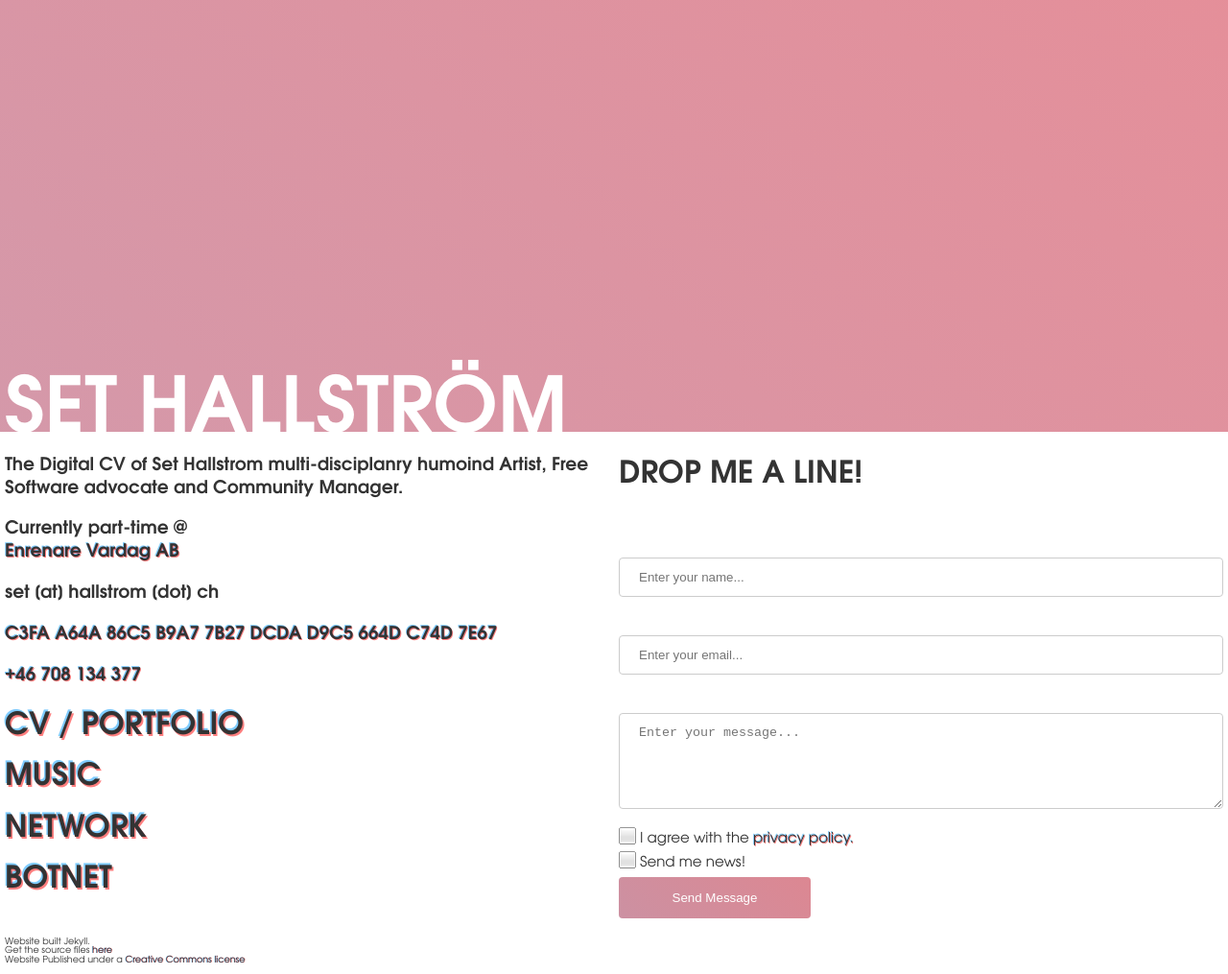
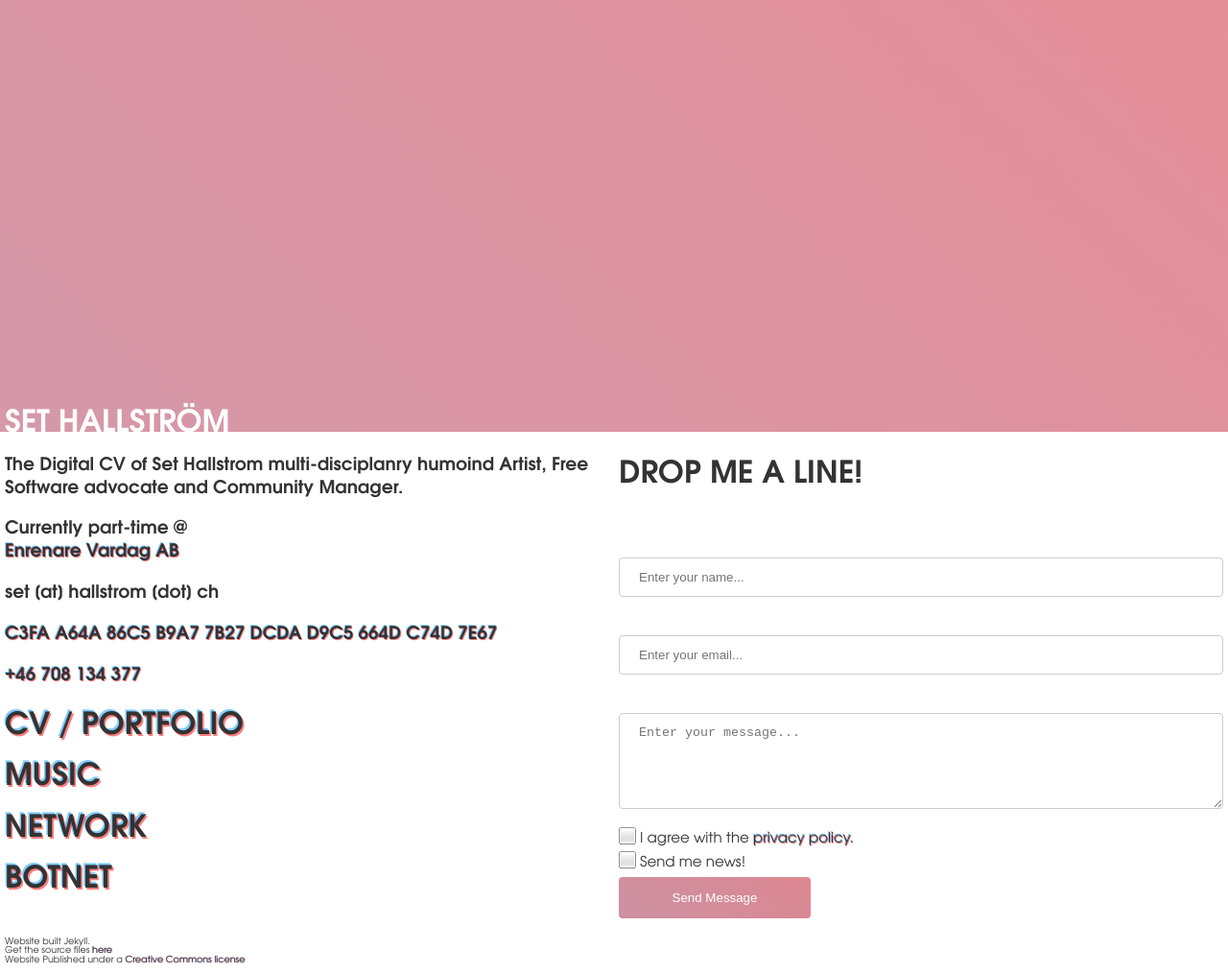
Before and after one commit to Sakrecoer/set.hallstrom, a Jekyll site: the page built from index.html, in a window 1280 px wide. Shown: the whole page at 96% size. Built offline with Jekyll 4.4.1, drawn with Linux system fonts in a browser that asks for light colours.

Commit message:
no funk at all

```diff
--- a/_sass/mycv.scss
+++ b/_sass/mycv.scss
@@ -114,8 +114,6 @@ a:active {
   h1 {
     margin-bottom: 0;
     color: #fff;
-    font-size: 5em;
-
   }
 
 }
@@ -147,7 +145,6 @@ a:active {
   h1 {
     margin-bottom: 0;
     color: #fff;
-    font-size: 4em;
   }
   h1,
   a:link,
```
